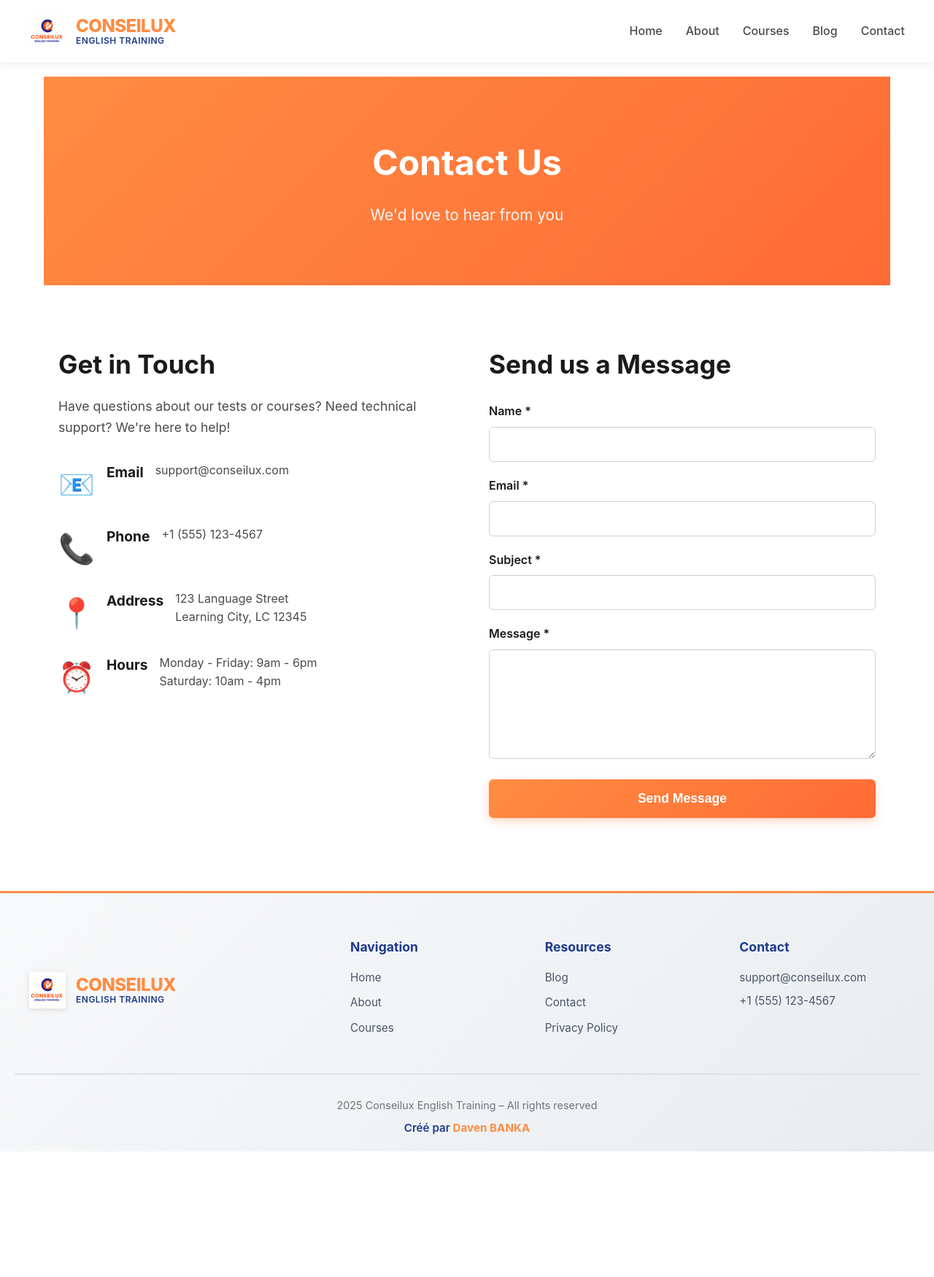
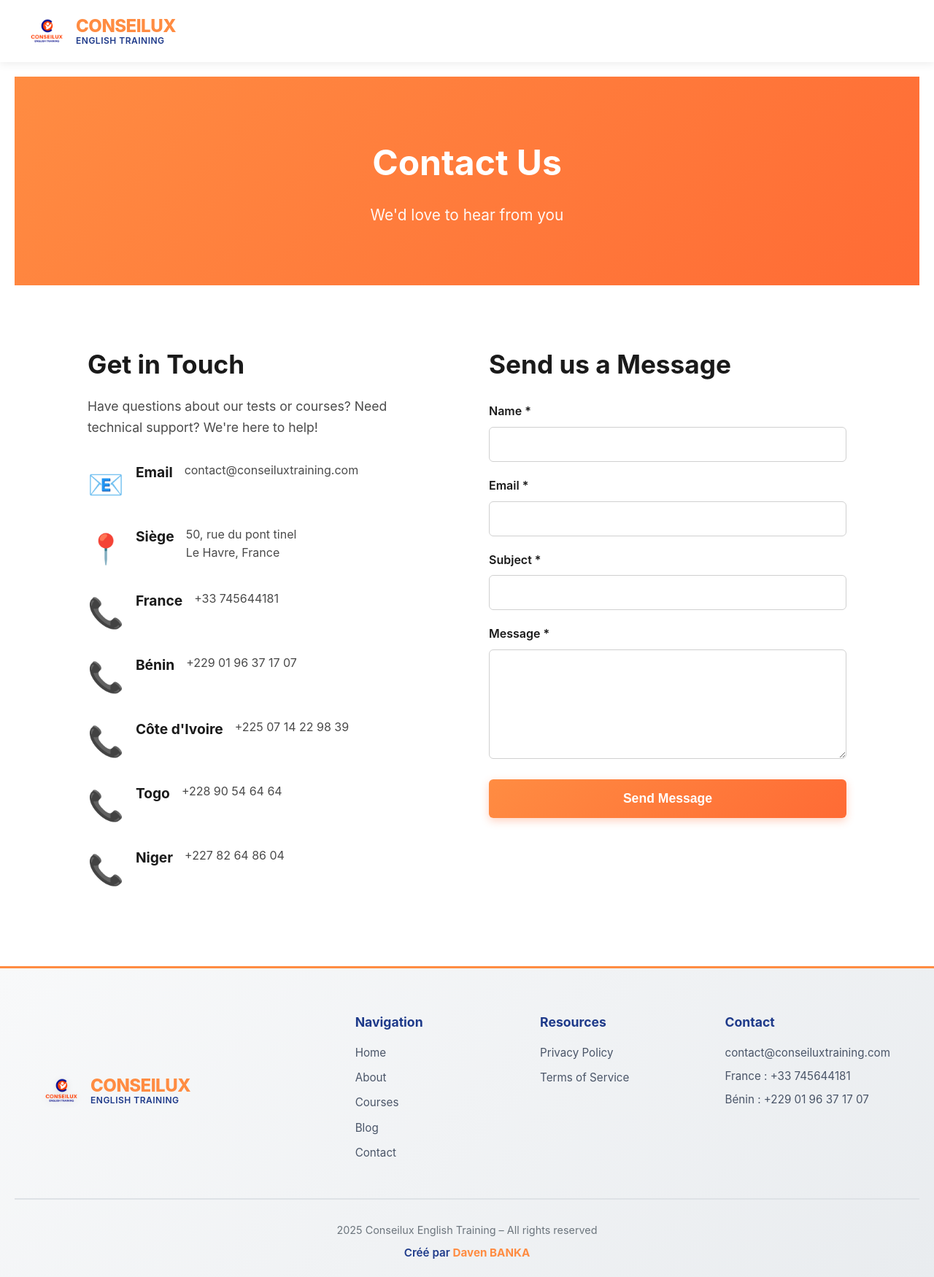
Before and after one commit to yakwa/efset, a Flask app: page /contact in a window 1280 px wide. Shown: the whole page at 73% size. Before the commit the page ends 1578 px from the top, so only its background shows below. Run offline with Flask 3, Linux system fonts and the light colour scheme.

Commit message:
Update contact info and Render deployment

```diff
--- a/app.py
+++ b/app.py
@@ -13,6 +13,8 @@ from reportlab.lib.pagesizes import A4
 from reportlab.pdfgen import canvas
 from reportlab.lib.utils import ImageReader
 from reportlab.lib import colors
+from reportlab.pdfbase import pdfmetrics
+from reportlab.pdfbase.ttfonts import TTFont
 import qrcode
 from io import BytesIO
 
@@ -267,6 +269,14 @@ def create_app():
         c = canvas.Canvas(pdf_buffer, pagesize=A4)
         width, height = A4
 
+        # Register standard fonts to avoid KeyError
+        try:
+            from reportlab.pdfbase.pdfmetrics import registerFont
+            from reportlab.pdfbase.ttfonts import TTFont
+            # Standard fonts are built-in, just need to ensure they're available
+        except:
+            pass
+
         # Background - Orange border
         c.setStrokeColor(colors.HexColor('#ff8c42'))
         c.setLineWidth(8)
@@ -286,7 +296,7 @@ def create_app():
                 print(f"Logo error: {e}")
 
         # Title
-        c.setFont("Helvetica-Bold", 32)
+        c.setFont("Times-Bold", 32)
         c.setFillColor(colors.HexColor('#ff8c42'))
         c.drawCentredString(width / 2, height - 170, "CERTIFICATE OF ACHIEVEMENT")
 
@@ -301,12 +311,12 @@ def create_app():
         c.line(150, height - 210, width - 150, height - 210)
 
         # "This certifies that"
-        c.setFont("Helvetica-Italic", 14)
+        c.setFont("Times-Italic", 14)
         c.setFillColor(colors.black)
         c.drawCentredString(width / 2, height - 240, "This certifies that")
 
         # Name (large and centered)
-        c.setFont("Helvetica-Bold", 28)
+        c.setFont("Times-Bold", 28)
         c.setFillColor(colors.HexColor('#1e3a8a'))
         c.drawCentredString(width / 2, height - 280, name)
 
@@ -327,12 +337,12 @@ def create_app():
         c.roundRect(100, height - 450, width - 200, 80, 10, stroke=1, fill=1)
 
         # Score and Level
-        c.setFont("Helvetica-Bold", 18)
+        c.setFont("Times-Bold", 18)
         c.setFillColor(colors.HexColor('#1e3a8a'))
         score_text = f"Score: {summary['total_score']} / {summary['total_questions']}"
         c.drawCentredString(width / 2, height - 390, score_text)
 
-        c.setFont("Helvetica-Bold", 22)
+        c.setFont("Times-Bold", 22)
         c.setFillColor(colors.HexColor('#ff8c42'))
         level_text = f"CEFR Level: {summary['level']}"
         c.drawCentredString(width / 2, height - 420, level_text)
@@ -347,7 +357,7 @@ def create_app():
         c.setStrokeColor(colors.black)
         c.setLineWidth(1)
         c.line(width - 250, height - 500, width - 100, height - 500)
-        c.setFont("Helvetica-Italic", 10)
+        c.setFont("Times-Italic", 10)
         c.drawCentredString(width - 175, height - 515, "Authorized Signature")
 
         # Footer text
@@ -371,7 +381,7 @@ def create_app():
         c.drawRightString(width - 50, 50, f"Certificate ID: {verify_code[:8].upper()}")
 
         # Created by
-        c.setFont("Helvetica-Italic", 8)
+        c.setFont("Times-Italic", 8)
         c.setFillColor(colors.HexColor('#ff8c42'))
         c.drawRightString(width - 50, 35, "Created by Daven BANKA")
 
@@ -412,6 +422,8 @@ def create_app():
     return app
 
 
+# For Render deployment
+app = create_app()
+
 if __name__ == "__main__":
-    app = create_app()
     app.run(host="0.0.0.0", port=int(os.environ.get("PORT", 5000)), debug=True)
--- a/requirements.txt
+++ b/requirements.txt
@@ -2,3 +2,4 @@ Flask==3.0.3
 reportlab==4.2.5
 qrcode==7.4.2
 Pillow==10.4.0
+gunicorn==21.2.0
--- a/static/css/styles.css
+++ b/static/css/styles.css
@@ -10,7 +10,7 @@ body {
 }
 
 /* Container */
-.container { max-width: 1200px; margin: 0 auto; padding: 20px; }
+.container { width: 100%; margin: 0; padding: 20px; }
 
 /* ===== PROFESSIONAL HEADER ===== */
 header {
@@ -22,12 +22,12 @@ header {
   margin-bottom: 0;
 }
 .header-container {
-  max-width: 1400px;
-  margin: 0 auto;
+  width: 100%;
+  margin: 0;
   padding: 0 40px;
   display: flex;
   align-items: center;
-  justify-content: space-between;
+  justify-content: flex-start;
   height: 85px;
 }
 .brand {
@@ -783,8 +807,9 @@ body.menu-open {
   border-top: 3px solid #ff8c42;
 }
 .footer-content {
-  max-width: 1200px;
-  margin: 0 auto;
+  width: 100%;
+  margin: 0;
+  padding: 0 40px;
   display: grid;
   grid-template-columns: 1fr 2fr;
   gap: 60px;
@@ -869,6 +894,13 @@ body.menu-open {
   font-weight: 600;
   font-size: 0.95rem;
 }
+.footer-creator a {
+  text-decoration: none;
+  transition: opacity 0.3s;
+}
+.footer-creator a:hover {
+  opacity: 0.8;
+}
 .footer-creator span {
   color: #ff8c42;
   font-weight: 700;
@@ -1092,8 +1139,9 @@ fieldset legend {
   padding: 80px 20px;
 }
 .content-container {
-  max-width: 1200px;
-  margin: 0 auto;
+  width: 100%;
+  margin: 0;
+  padding: 0 40px;
 }
 .about-section {
   margin-bottom: 60px;
@@ -1312,8 +1360,9 @@ fieldset legend {
   display: grid;
   grid-template-columns: 1fr 1fr;
   gap: 60px;
-  max-width: 1200px;
-  margin: 0 auto;
+  width: 100%;
+  margin: 0;
+  padding: 0 40px;
 }
 .contact-info h2 {
   font-size: 2.2rem;
--- a/templates/base.html
+++ b/templates/base.html
@@ -4,6 +4,7 @@
   <meta charset="UTF-8" />
   <meta name="viewport" content="width=device-width, initial-scale=1" />
   <title>{{ app_name }}</title>
+  <link rel="icon" type="image/png" href="{{ url_for('static', filename='img/ChatGPT Image 28 oct. 2025, 13_32_41.png') }}" />
   <link rel="stylesheet" href="{{ url_for('static', filename='css/styles.css') }}" />
   <link rel="stylesheet" href="{{ url_for('static', filename='css/tts.css') }}" />
   <link rel="stylesheet" href="https://cdnjs.cloudflare.com/ajax/libs/font-awesome/6.0.0-beta3/css/all.min.css" />
@@ -13,33 +14,14 @@
     <div class="header-container">
       <div class="brand">
         <a href="{{ url_for('index') }}" class="brand-link">
-          <img src="{{ url_for('static', filename='img/ChatGPT Image 28 oct. 2025, 13_31_01.png') }}" alt="Conseilux Logo" class="brand-logo" />
+          <img src="{{ url_for('static', filename='img/ChatGPT Image 28 oct. 2025, 13_32_41.png') }}" alt="Conseilux Logo" class="brand-logo" />
           <div class="brand-text">
             <span class="brand-name">CONSEILUX</span>
             <span class="brand-tagline">English Training</span>
           </div>
         </a>
       </div>
-      <nav class="main-nav">
-        <a href="{{ url_for('index') }}" class="nav-link">Home</a>
-        <a href="{{ url_for('about') }}" class="nav-link">About</a>
-        <a href="{{ url_for('courses') }}" class="nav-link">Courses</a>
-        <a href="{{ url_for('blog') }}" class="nav-link">Blog</a>
-        <a href="{{ url_for('contact') }}" class="nav-link">Contact</a>
-      </nav>
-      <button class="mobile-menu-toggle" aria-label="Toggle menu">
-        <span></span>
-        <span></span>
-        <span></span>
-      </button>
     </div>
-    <nav class="mobile-nav">
-      <a href="{{ url_for('index') }}" class="mobile-nav-link">Home</a>
-      <a href="{{ url_for('about') }}" class="mobile-nav-link">About</a>
-      <a href="{{ url_for('courses') }}" class="mobile-nav-link">Courses</a>
-      <a href="{{ url_for('blog') }}" class="mobile-nav-link">Blog</a>
-      <a href="{{ url_for('contact') }}" class="mobile-nav-link">Contact</a>
-    </nav>
   </header>
   <main class="container">
     {% with messages = get_flashed_messages(with_categories=true) %}
@@ -56,7 +38,7 @@
   <footer class="footer">
     <div class="footer-content">
       <div class="footer-brand">
-        <img src="{{ url_for('static', filename='img/ChatGPT Image 28 oct. 2025, 13_31_01.png') }}" alt="Conseilux Logo" class="footer-logo" />
+        <img src="{{ url_for('static', filename='img/ChatGPT Image 28 oct. 2025, 13_32_41.png') }}" alt="Conseilux Logo" class="footer-logo" />
         <div class="footer-brand-text">
           <span class="footer-brand-name">CONSEILUX</span>
           <span class="footer-brand-tagline">English Training</span>
@@ -68,51 +50,28 @@
           <a href="{{ url_for('index') }}">Home</a>
           <a href="{{ url_for('about') }}">About</a>
           <a href="{{ url_for('courses') }}">Courses</a>
+          <a href="{{ url_for('blog') }}">Blog</a>
+          <a href="{{ url_for('contact') }}">Contact</a>
         </div>
         <div class="footer-column">
           <h4>Resources</h4>
-          <a href="{{ url_for('blog') }}">Blog</a>
-          <a href="{{ url_for('contact') }}">Contact</a>
           <a href="#">Privacy Policy</a>
+          <a href="#">Terms of Service</a>
         </div>
         <div class="footer-column">
           <h4>Contact</h4>
-          <p>support@conseilux.com</p>
-          <p>+1 (555) 123-4567</p>
+          <p>contact@conseiluxtraining.com</p>
+          <p>France : +33 745644181</p>
+          <p>Bénin : +229 01 96 37 17 07</p>
         </div>
       </div>
     </div>
     <div class="footer-bottom">
       <small> 2025 Conseilux English Training – All rights reserved</small>
-      <p class="footer-creator">Créé par <span>Daven BANKA</span></p>
+      <p class="footer-creator">Créé par <a href="https://www.linkedin.com/in/banka-daven-20a191364" target="_blank" rel="noopener noreferrer"><span>Daven BANKA</span></a></p>
     </div>
   </footer>
   <script src="{{ url_for('static', filename='js/main.js') }}"></script>
   <script src="{{ url_for('static', filename='js/tts.js') }}"></script>
-  <script>
-    // Mobile menu toggle
-    document.addEventListener('DOMContentLoaded', function() {
-      const menuToggle = document.querySelector('.mobile-menu-toggle');
-      const mobileNav = document.querySelector('.mobile-nav');
-
-      if (menuToggle) {
-        menuToggle.addEventListener('click', function() {
-          this.classList.toggle('active');
-          mobileNav.classList.toggle('active');
-          document.body.classList.toggle('menu-open');
-        });
-
-        // Close menu when clicking on a link
-        const mobileLinks = document.querySelectorAll('.mobile-nav-link');
-        mobileLinks.forEach(link => {
-          link.addEventListener('click', function() {
-            menuToggle.classList.remove('active');
-            mobileNav.classList.remove('active');
-            document.body.classList.remove('menu-open');
-          });
-        });
-      }
-    });
-  </script>
 </body>
 </html>
--- a/templates/contact.html
+++ b/templates/contact.html
@@ -18,25 +18,43 @@
           <div class="contact-method">
             <div class="contact-icon">📧</div>
             <h3>Email</h3>
-            <p>support@conseilux.com</p>
+            <p>contact@conseiluxtraining.com</p>
+          </div>
+
+          <div class="contact-method">
+            <div class="contact-icon">📍</div>
+            <h3>Siège</h3>
+            <p>50, rue du pont tinel<br>Le Havre, France</p>
           </div>
 
           <div class="contact-method">
             <div class="contact-icon">📞</div>
-            <h3>Phone</h3>
-            <p>+1 (555) 123-4567</p>
+            <h3>France</h3>
+            <p>+33 745644181</p>
           </div>
 
           <div class="contact-method">
-            <div class="contact-icon">📍</div>
-            <h3>Address</h3>
-            <p>123 Language Street<br>Learning City, LC 12345</p>
+            <div class="contact-icon">📞</div>
+            <h3>Bénin</h3>
+            <p>+229 01 96 37 17 07</p>
           </div>
 
           <div class="contact-method">
-            <div class="contact-icon">⏰</div>
-            <h3>Hours</h3>
-            <p>Monday - Friday: 9am - 6pm<br>Saturday: 10am - 4pm</p>
+            <div class="contact-icon">📞</div>
+            <h3>Côte d'Ivoire</h3>
+            <p>+225 07 14 22 98 39</p>
+          </div>
+
+          <div class="contact-method">
+            <div class="contact-icon">📞</div>
+            <h3>Togo</h3>
+            <p>+228 90 54 64 64</p>
+          </div>
+
+          <div class="contact-method">
+            <div class="contact-icon">📞</div>
+            <h3>Niger</h3>
+            <p>+227 82 64 86 04</p>
           </div>
         </div>
       </div>
--- a/templates/section.html
+++ b/templates/section.html
@@ -31,9 +31,7 @@
             </span>
           </button>
         </div>
-        <div class="audio-text">
-          <p class="text-to-speech">{{ question.text|default('') }}</p>
-        </div>
+        <p class="audio-instruction">🎧 Click the button above to listen to the audio</p>
       </div>
     {% endif %}
 
```
Also changed, not shown: other parts of static/css/styles.css (+47 -8 lines), DEPLOYMENT.md (added, +63 -0 lines), render.yaml (added, +11 -0 lines), templates/results.html (+19 -3 lines), static/img/ChatGPT Image 28 oct. 2025, 13_32_41.png (added), 1 other file.
